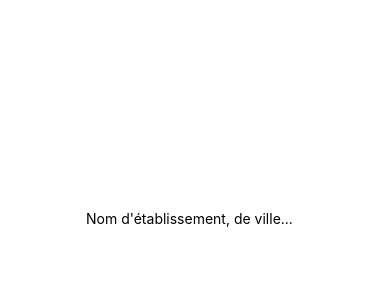
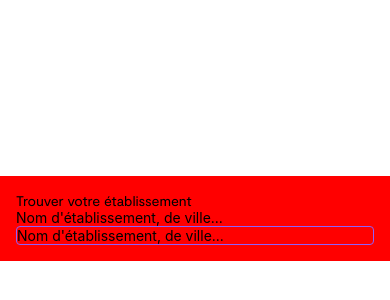
Before and after one commit to TimBlanchard/easy-snacks-native, a React Native app: screen / in a window 390 px wide. Shown: the part 204-504 px from the top of the page. Built offline with nearby package versions, Linux system fonts and the light colour scheme.

Commit message:
add styled component + fonts

```diff
--- a/App.js
+++ b/App.js
@@ -1,12 +1,21 @@
 import { StatusBar } from 'expo-status-bar';
 import React from 'react';
-import { StyleSheet, View } from 'react-native';
 import styled from 'styled-components/native';
 import { Route } from "wouter";
 import ListingSchool from "./src/pages/ListingSchools.js";
 import SingleSchool from "./src/pages/SingleSchool.js";
+import {useFonts} from "expo-font";
+import AppLoading from "expo-app-loading";
 
 export default function App() {
+    let [fontsLoaded] = useFonts({
+        'Moderat': require('./src/styles/fonts/Moderat-Regular.ttf'),
+        'Moderat Medium': require('./src/styles/fonts/Moderat-Medium.ttf'),
+        'Moderat Bold': require('./src/styles/fonts/Moderat-Bold.ttf'),
+    });
+if(!fontsLoaded) {
+    return <AppLoading/>
+} else {
     return (
         <Container>
             <Route path="/" component={ListingSchool}/>
@@ -15,6 +24,7 @@ export default function App() {
         </Container>
     );
 }
+}
 
 const Container = styled.View`
   flex: 1;
--- a/package.json
+++ b/package.json
@@ -9,8 +9,9 @@
   },
   "dependencies": {
     "expo": "~42.0.1",
+    "expo-app-loading": "^1.1.2",
+    "expo-font": "~9.2.1",
     "expo-status-bar": "~1.0.4",
-    "node-sass": "^6.0.1",
     "react": "16.13.1",
     "react-dom": "16.13.1",
     "react-native": "https://github.com/expo/react-native/archive/sdk-42.0.0.tar.gz",
--- /dev/null
+++ b/react-native.config.js
@@ -0,0 +1,3 @@
+module.exports = {
+    assets: ['./src/styles/fonts'],
+};
--- a/src/components/atoms/Input.js
+++ b/src/components/atoms/Input.js
@@ -1,12 +1,18 @@
 import React from 'react';
 import {TextInput} from "react-native";
+import styled from "styled-components/native";
+import {border_radius, color} from "../../styles/const";
 
-export default function Input({placeholder}) {
+export default function Input(props) {
 
     return (
-        <TextInput
-            className="input"
-            placeholder={placeholder}
+        <TxtInput {...props}
         />
     )
 }
+
+const TxtInput = styled.TextInput`
+  border: ${props => props.secondary ? "none" : `1px solid ${color.primary}`};
+  border-radius: ${border_radius[1]};
+  width: 100%;
+`;
--- a/src/components/molecules/InputSearch.js
+++ b/src/components/molecules/InputSearch.js
@@ -1,14 +1,20 @@
 import React from 'react';
 import {View} from "react-native";
 import Input from "../atoms/Input.js";
+import styled from "styled-components/native";
+import {border_radius, color} from "../../styles/const";
 
-export default function InputSearch() {
+export default function InputSearch(props) {
 
     return (
-        <View>
+        <Container>
             <Input
-                placeholder="Nom d'établissement, de ville..."
+                {...props}
             />
-        </View>
+        </Container>
     )
 }
+
+const Container = styled.View`
+  width: 100%;
+`;
--- a/src/pages/ListingSchools.js
+++ b/src/pages/ListingSchools.js
@@ -1,13 +1,28 @@
 import React from 'react';
-import {View, Text} from "react-native";
 import InputSearch from "../components/molecules/InputSearch.js";
+import styled from "styled-components/native";
+import {spacing} from "../styles/const";
+import {globalStyle} from "../styles/global";
 
 
 export default function ListingSchool() {
 
     return (
-        <View>
-            <InputSearch/>
-        </View>
+        <Container style={globalStyle.container}>
+            <Title>
+                Trouver votre établissement
+            </Title>
+            <InputSearch secondary placeholder="Nom d'établissement, de ville..." />
+            <InputSearch placeholder="Nom d'établissement, de ville..." />
+        </Container>
     )
 }
+
+const Container = styled.View`
+  width: 100%;
+  padding: ${spacing[5]}
+`;
+
+const Title = styled.Text`
+  font-family: 'Moderat';
+`;
--- a/src/styles/const.js
+++ b/src/styles/const.js
@@ -1,6 +1,6 @@
 /*--------- CONSTS -------*/
 
-const color = {
+export const color = {
   primary: '#8C60FE',
   done: '#77F583',
   warning: '#FEDB60',
@@ -8,13 +8,13 @@ const color = {
   background: '#FDF4EF'
 };
 
-const neutral = {
+export const neutral = {
   black: '#8C60FE',
   grey: '#77F583',
   white: '#FEDB60',
 };
 
-const fontSize = {
+export const fontSize = {
   1: '0.625rem',
   2: '0.75rem',
   3: '0.8125rem',
@@ -35,7 +35,7 @@ const fontSize = {
   18: '5.75rem'
 }
 
-const lineHeight = {
+export const lineHeight = {
   0: '0',
   1: '1rem',
   2: '1.25rem',
@@ -48,7 +48,7 @@ const lineHeight = {
   9: '4rem',
 }
 
-const letterSpacing = {
+export const letterSpacing = {
   neg_5: '-0.08em',
   neg_4: '-0.05em',
   neg_3: '-0.03em',
@@ -59,7 +59,7 @@ const letterSpacing = {
   3: '0.15em',
 }
 
-const spacing = {
+export const spacing = {
   1: '0.125rem',
   2: '0.25rem',
   3: '0.5rem',
@@ -77,12 +77,12 @@ const spacing = {
   15: '25rem',
 }
 
-const border_radius = {
+export const border_radius = {
   1: '4px',
   2: '8px',
   3: '12px',
 }
 
-const box_shadow = {
+export const box_shadow = {
   1: '0px 5px 15px rgba(0, 0, 0, 0.1)',
 }
--- a/src/styles/global.js
+++ b/src/styles/global.js
@@ -1,54 +1,13 @@
-@import "variables";
-@import "fonts.js";
+import {spacing} from "./const";
+import {StyleSheet} from 'react-native';
 
-// GLOBAL
-body {
-  background: var(--neutral-grey);
-  display: flex;
-  flex-direction: column;
-  color: var(--neutral-black);
-  font-family: 'Moderat', sans-serif;
-  font-weight: 400;
+export const globalStyle = StyleSheet.create({
 
-  main {
-    display: flex;
+    // UTILITY CLASSES
+    container: {
+        width: '100%',
+        backgroundColor: 'red',
+        padding: `${spacing[5]}`,
+    },
 
-    .main-app {
-      flex: 1;
-      padding: var(--spacing-6);
-    }
-
-    .nav-header {
-      height: 80px;
-      width: 100vw;
-      overflow: hidden;
-      position: fixed;
-      background: white;
-      top: 0;
-      left: 0;
-      z-index: 99999;
-    }
-
-    .main-app {
-      width: calc(100vw - 180px);
-      margin: 80px 0 0 180px;
-      padding: var(--spacing-6);
-      box-sizing: border-box;
-    }
-  }
-
-  p, h1, h2, h3 {
-    margin: 0;
-  }
-
-  a {
-    text-decoration: none;
-  }
-
-  // UTILITY CLASS
-  .box-default {
-    border-radius: var(--border-radius-2);
-    background: var(--neutral-white);
-    padding: var(--spacing-6);
-  }
-}
+});
```
Also changed, not shown: src/styles/fonts.js (deleted, +0 -21 lines), 1 other file (tests, documents, lock files or other folders). Lines whose indentation alone changed are shown as unchanged.
